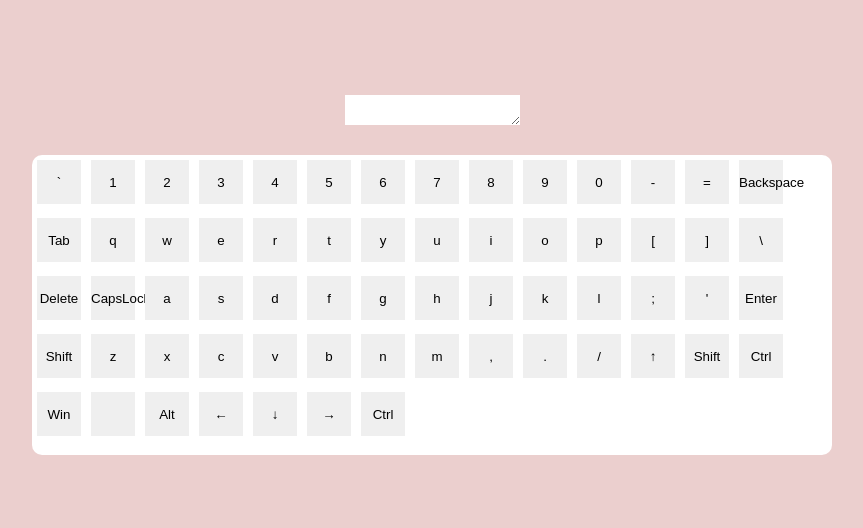
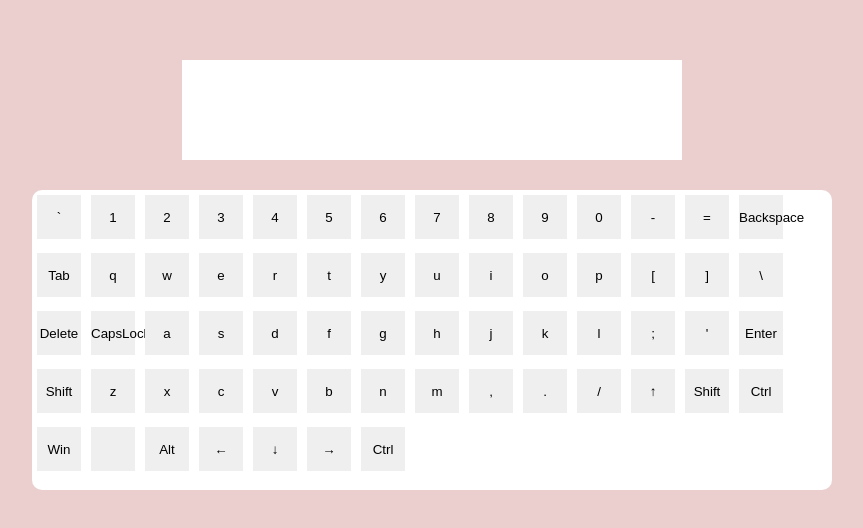
Before and after one commit to freenokke/RSS-Virtual-Keyboard, a website built with webpack: page src/index.html in a window 1280 px wide. Shown: the part 110-638 px from the top of the page, without its empty margins (208-1071 px from the left). Built offline with nearby package versions, Linux system fonts and the light colour scheme.

Commit message:
feat: add styles for textarea

```diff
--- /dev/null
+++ b/src/assets/sass/layout/_textarea.sass
@@ -0,0 +1,5 @@
+.keyboard-textarea
+  width: 500px
+  height: 100px
+  resize: none
+  outline: none
--- a/src/assets/sass/style.sass
+++ b/src/assets/sass/style.sass
@@ -1,3 +1,4 @@
 @import './general/general'
 @import './layout/keyboard'
+@import './layout/textarea'
 @import './layout/key'
```
